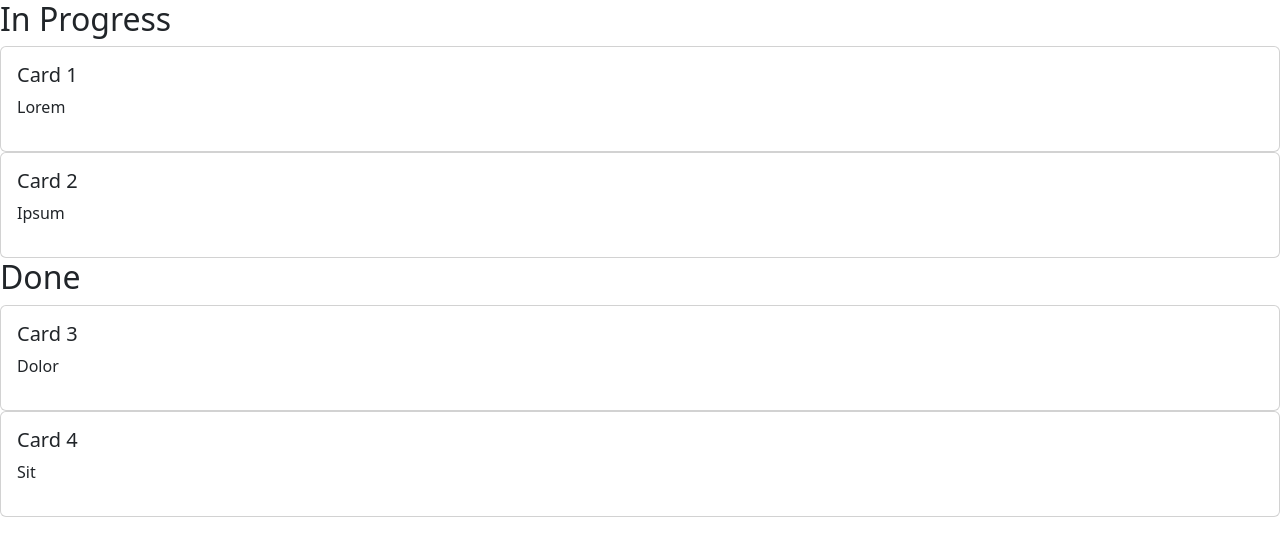
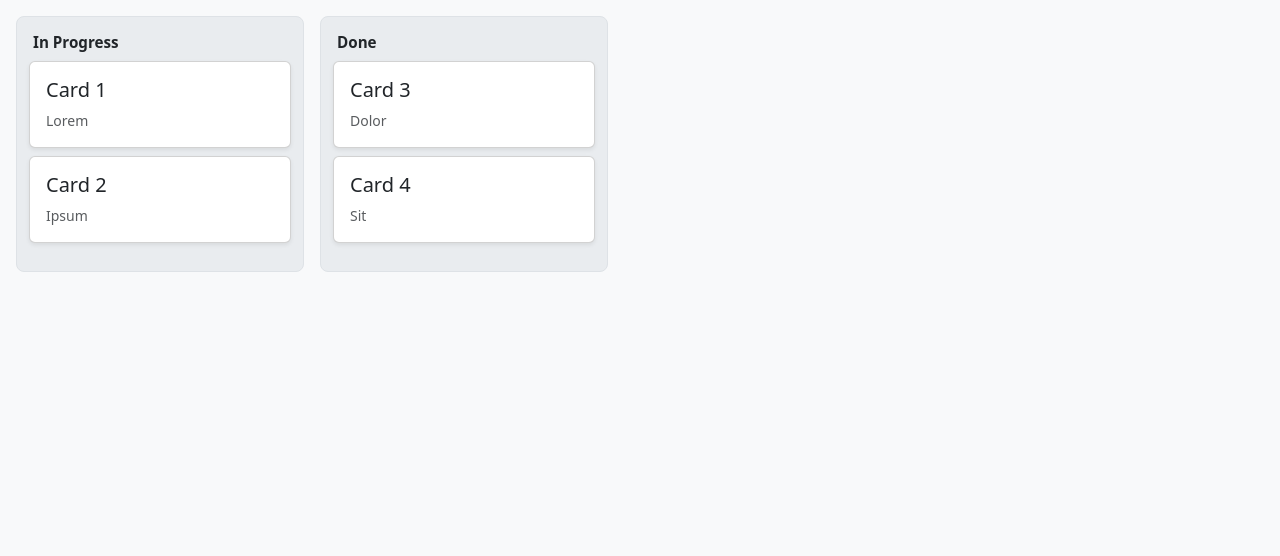
Before and after one commit to vasiliosnicholas/Agility, a React (Vite) app in the folder frontend/: page /kanban in a window 1280 px wide. Shown: the top 556 px of the page. Built offline with nearby package versions, Linux system fonts and the light colour scheme.

Commit message:
Initial drag and drop and kanban styling

```diff
--- a/frontend/src/components/kanban/KanbanCard.tsx
+++ b/frontend/src/components/kanban/KanbanCard.tsx
@@ -6,7 +6,7 @@ interface CardProps {
 
 function Card({ title, description = "placeholder", isBeingDragged = false }: CardProps) {
     return (
-        <div className="card" style={{ transform: `${isBeingDragged ? "rotate(15deg)" : "rotate(0deg)"}` }}>
+        <div className={`card${isBeingDragged ? " card-rotated" : ""}`}>
             <div className="card-body">
                 <h5 className="card-title">{title}</h5>
                 <p className="card-description">{description}</p>
--- a/frontend/src/pages/Kanban.tsx
+++ b/frontend/src/pages/Kanban.tsx
@@ -20,10 +20,37 @@ const testData = [
 ]
 
 export default function Kanban() {
-    const [data] = React.useState(testData);
+    const [data, setData] = React.useState(testData);
 
     function handleDrop({ dragItem, dragType, drop }: DropPayload) {
-        console.log(dragItem, dragType, drop);
+        if (dragType === "card" && drop !== null) {
+            const [newListPos, newCardPos] = drop.toString().split("-").map((string) => parseInt(string));
+
+            if (Number.isNaN(newListPos) || Number.isNaN(newCardPos)) {
+                return;
+            }
+
+            let finalCardPos: number = newCardPos;
+            let oldCardPos: number | undefined;
+            const oldListPos = data.findIndex((list) => {
+                oldCardPos = list.cards.findIndex((card) => card.id === dragItem);
+                return oldCardPos >= 0;
+            });
+
+            if (oldListPos < 0 || oldCardPos === undefined || oldCardPos < 0) {
+                return;
+            }
+
+            const newData = structuredClone(data);
+            const card = data[oldListPos].cards[oldCardPos];
+
+            if (newListPos === oldListPos && oldCardPos < newCardPos) {
+                finalCardPos--;
+            }
+            newData[oldListPos].cards.splice(oldCardPos, 1);
+            newData[newListPos].cards.splice(finalCardPos, 0, card);
+            setData(newData);
+          }
     };
 
     return (
@@ -32,18 +59,30 @@ export default function Kanban() {
                 <div className="kanban-container">
                     {data.map((list, listPos) => {
                         return (
-                            <KanbanList key={list.id} name={list.name}>
-                                {data[listPos].cards.map((card) => {
+                            <div key={list.id} className="kanban-column">
+                                <KanbanList name={list.name}>
+                                    {data[listPos].cards.map((card, cardPos) => {
                                         return (
-                                        <Drag.DragItem key={card.id} dragId={card.id} dragType="card"
+                                            <Drag.DropZone key={card.id} dropId={`${listPos}-${cardPos}`}
+                                                dropType="card" remember={true}>
+                                                <Drag.DropGuide dropId={`${listPos}-${cardPos}`} className="drop-guide" />
+                                                <Drag.DragItem dragId={card.id} dragType="card"
                                                     className={`cursor-pointer ${activeItem === card.id
                                                         && activeType === "card" && isDragging ? "d-none" : "translate-x-0"}`}>
                                                     <KanbanCard title={card.title} description={card.description}
                                                         isBeingDragged={activeItem === card.id && activeType === "card"} />
                                                 </Drag.DragItem>
+                                            </Drag.DropZone>
                                         );
                                     })}
+                                    <Drag.DropZone dropId={`${listPos}-${data[listPos].cards.length}`}
+                                        dropType="card" remember={true} className="kanban-list-end-zone">
+                                        <Drag.DropGuide dropId={`${listPos}-${data[listPos].cards.length}`} className="drop-guide" />
+                                    </Drag.DropZone>
                                 </KanbanList>
+                                <Drag.DropZone dropId={`${listPos}-${data[listPos].cards.length}`} className="flex-grow-1"
+                                    dropType="card" remember={true} />
+                            </div>
                         )
                     })}
                 </div>
--- a/frontend/src/styles/index.css
+++ b/frontend/src/styles/index.css
@@ -0,0 +1,77 @@
+.kanban-container {
+  display: flex;
+  align-items: flex-start;
+  gap: 1rem;
+  padding: 1rem;
+  min-height: 100vh;
+  overflow-x: auto;
+  background-color: var(--bs-tertiary-bg);
+}
+
+.kanban-column {
+  display: flex;
+  flex-direction: column;
+  flex: 0 0 18rem;
+  width: 18rem;
+}
+
+.kanban-list {
+  display: flex;
+  flex-direction: column;
+  width: 100%;
+  padding: 0.75rem;
+  min-height: 8rem;
+  background-color: var(--bs-secondary-bg);
+  border: var(--bs-border-width) solid var(--bs-border-color);
+  border-radius: var(--bs-border-radius-lg);
+}
+
+.kanban-list-header {
+  padding: 0.25rem 0.25rem 0.5rem;
+}
+
+.kanban-list-header-title {
+  margin: 0;
+  font-size: 0.95rem;
+  font-weight: 600;
+  line-height: 1.3;
+  color: var(--bs-body-color);
+}
+
+.kanban-list .card {
+  margin: 0 0 0.5rem;
+  transition: box-shadow 0.15s ease-in-out;
+  box-shadow: var(--bs-box-shadow-sm);
+  transform: rotate(0deg);
+}
+
+.kanban-list .card.card-rotated {
+  transform: rotate(6deg);
+}
+
+.kanban-list .card:active {
+  cursor: grabbing;
+}
+
+.card-description {
+  margin-bottom: 0;
+  font-size: 0.875rem;
+  color: var(--bs-secondary-color);
+}
+
+.translate-x-0 {
+  transform: translateX(0);
+}
+
+.drop-guide {
+  height: 5.5rem;
+  margin: 0 0 0.5rem;
+  border-radius: var(--bs-border-radius);
+  background-color: var(--bs-gray);
+  box-shadow: var(--bs-box-shadow);
+  opacity: 0.35;
+}
+
+.kanban-list-end-zone {
+  min-height: 0.5rem;
+}
```
Lines whose indentation alone changed are shown as unchanged.
